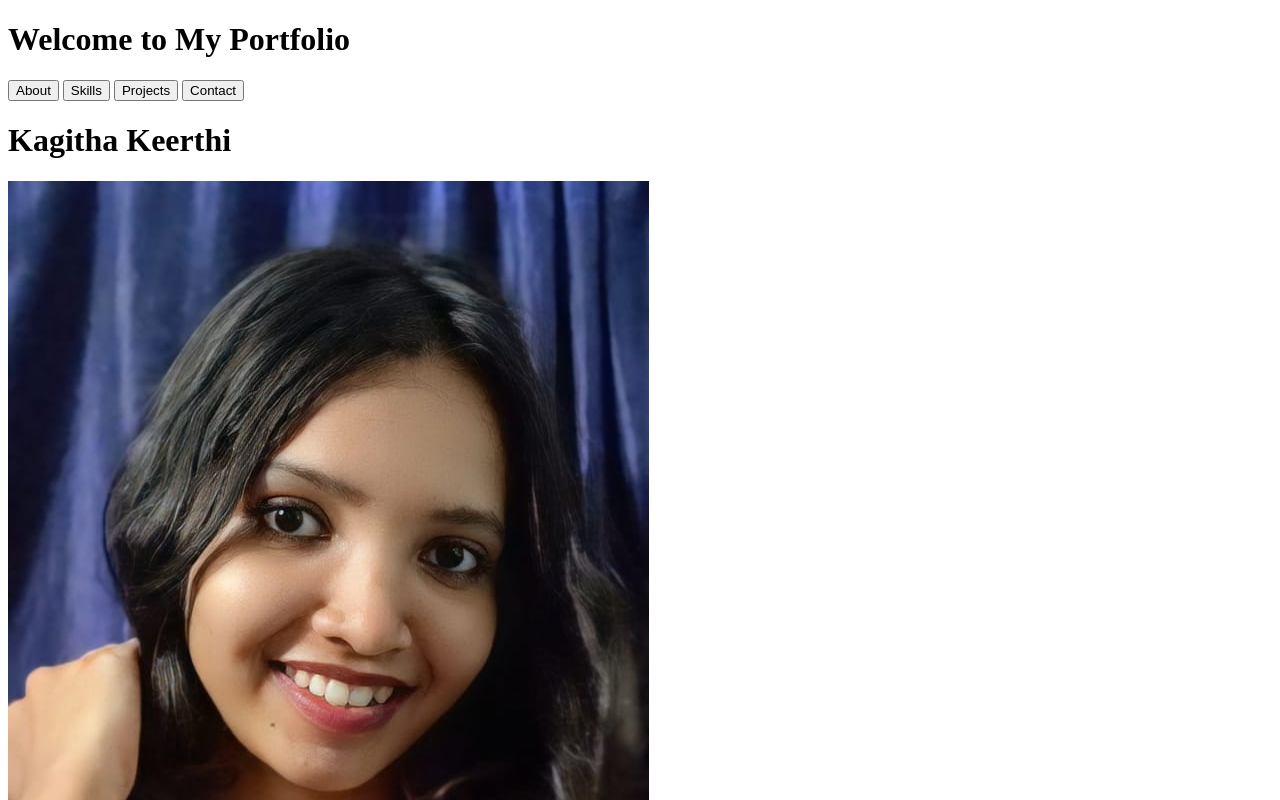
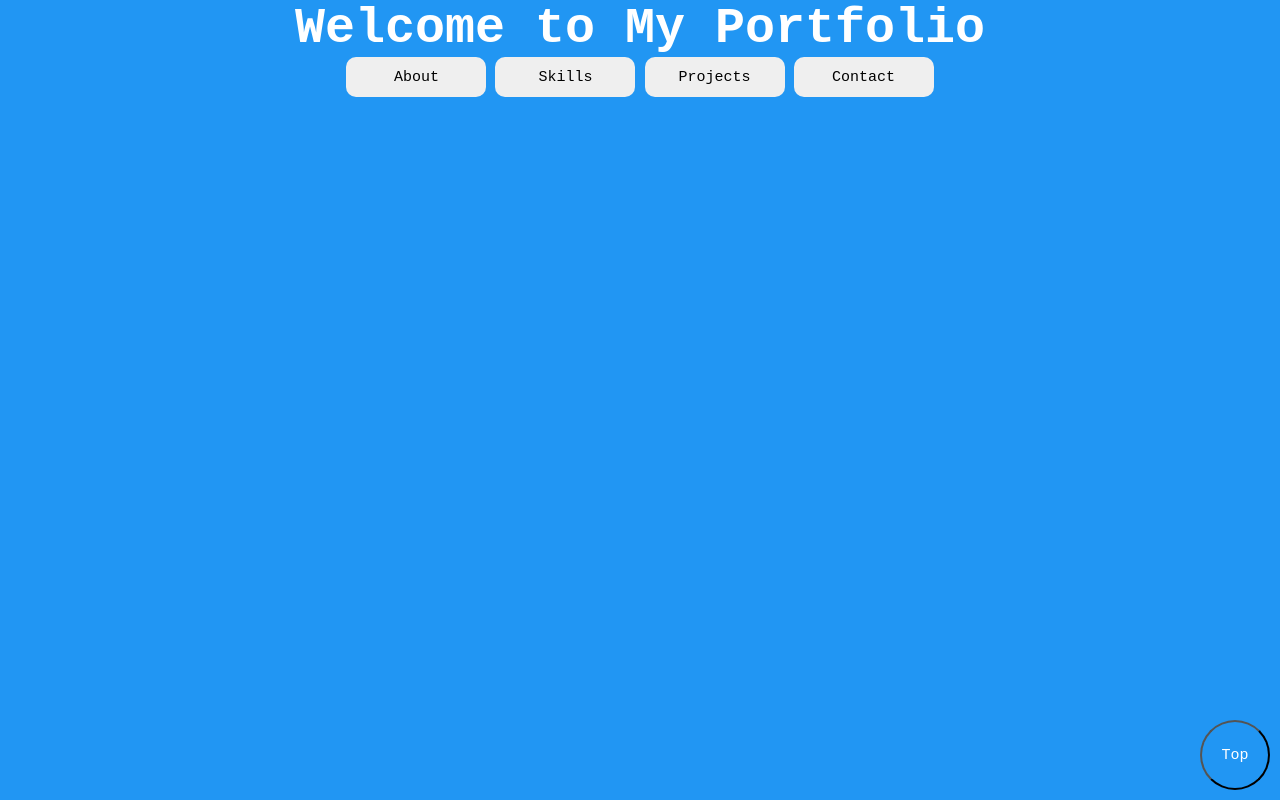
Before and after one commit to kagithakeerthi/My-Protfolio, a plain HTML site: page intro page/index.html in a window 1280 px wide. Shown: the top 800 px of the page. Drawn offline with Linux system fonts and the light colour scheme.

Commit message:
styles.css

```diff
--- a/intro page/index.html
+++ b/intro page/index.html
@@ -4,18 +4,19 @@
     <meta charset="UTF-8">
     <meta name="viewport" content="width=device-width, initial-scale=1.0">
     <title>Document</title>
+    <link  rel="stylesheet" href="styles.css">
 </head>
 <body>
     <header>
     <h1>Welcome to My Portfolio</h1>
-    <a href=""><button>About</button></a>
-    <a href=""><button>Skills</button></a>
-    <a href=""><button>Projects</button></a>
-    <a href=""><button>Contact</button></a>
+    <a href=""><button class="button">About</button></a>
+    <a href=""><button class="button">Skills</button></a>
+    <a href=""><button class="button">Projects</button></a>
+    <a href=""><button class="button">Contact</button></a>
     </header>
 
 <main>
-   <section id="about"></section>
+   <section id="about">
     <h1>Kagitha Keerthi</h1>
     <img src="myimage1.jpg" alt="image">
     <p>I am <em>Kagitha Keerthi</em>, a passionate Computer Science Engineering student specializing in Data Science.</p>
@@ -63,6 +64,7 @@
      <form>
        <label for="name">Name:</label>
        <input id="name" placeholder="enter name" type="text">
+       <br>
        <label for="email">Email:</label>
        <input id="email" placeholder="enter email" type="email">
        <br>
@@ -77,12 +79,18 @@
        <input id="coding" type="checkbox" value="coding">
        <label for="learning">Learning</label>
        <input id="learning" type="checkbox" value="checkbox">
+       <br>
+       <label for="bio">Bio (up to 200 characters):</label>
+       <input id="bio">
+       <br><br>
+       <button type="submit" class="submit">Submit</button>
     </form>
    </section>
 
 </main>
+<button class="fixedbutton">Top</button>
 <footer>
-    <p>2025 my protfolio</p>
+    <p>@2025 my protfolio</p>
 </footer>
 </body>
 </html>
--- /dev/null
+++ b/intro page/styles.css
@@ -0,0 +1,79 @@
+*{
+    font-family: monospace;
+    font-size: 15px;
+    text-align: center;
+}
+body{
+    margin:0;
+    background-color: #f0f8ff;
+}
+header{
+    height:100vh;
+    color: white;
+    background-color: #2196F3;
+}
+h1{
+    color:blue;
+    font-size:50px;
+}
+
+header h1{
+    margin: 0;
+    color:white;
+}
+.button{
+    height: 40px;
+    width:140px;
+    border-radius: 10px;
+   border: none;
+   cursor: pointer;
+}
+.button:hover{
+    color:white;
+    background-color: crimson;
+}
+img{
+    height:200px;
+}
+section{
+    height:100vh;
+    border:1px solid grey;
+    border-radius: 20px;
+    margin-bottom: 20px;
+}
+main{
+    padding:20px;
+}
+.submit{
+    height: 40px;
+    width:140px;
+    border-radius: 10px;
+   cursor: pointer;
+   background-color: #2196F3;
+}
+.submit:hover{
+    color:white;
+    background-color:#1178cd;
+}
+input{
+    border-radius: 5px;
+    border: 1px solid lightgray;
+    height:25px;
+}
+footer{
+    height:124px;
+    background-color: black;
+    color:lightgrey;
+}
+.fixedbutton{
+    height:70px;
+    width:70px;
+    border-radius:50%;
+    background-color:#2196F3;
+    color: white;
+    position: fixed;
+    bottom: 10px;
+    right:10px;
+    cursor: pointer;
+    border-color:black;
+}
```
